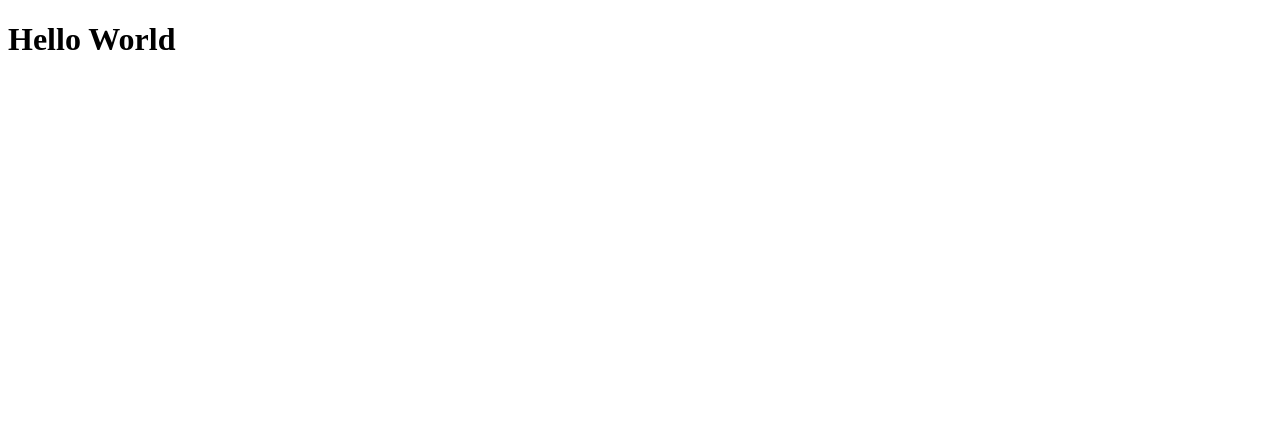
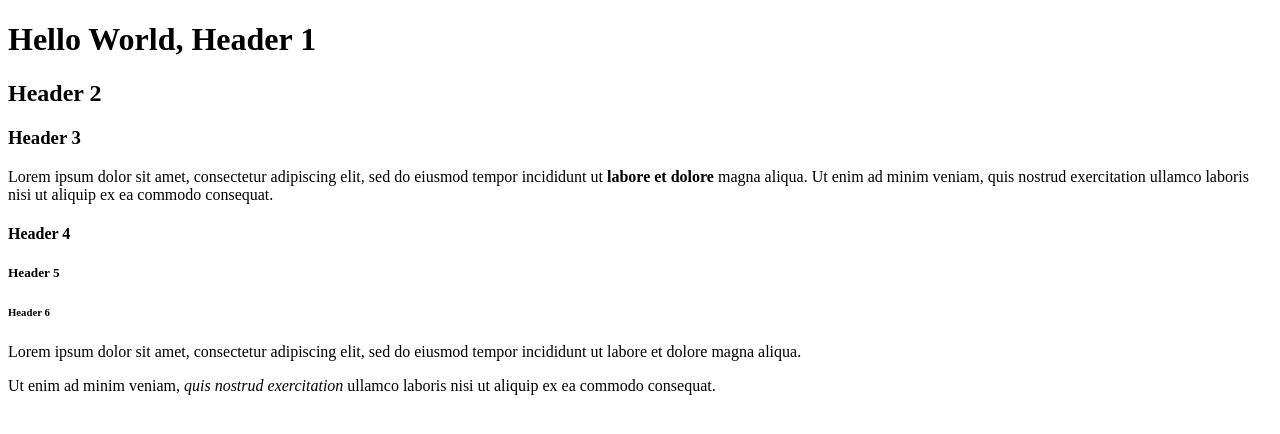
Before and after one commit to Bene-33/the-Odin-Project, a plain HTML site: page html-boilerplate/index.html in a window 1280 px wide. Drawn offline with Linux system fonts and the light colour scheme.

Commit message:
Formatierungen im Text gelernt; fett, kursiv, Absätze und Kommentare

```diff
--- a/html-boilerplate/index.html
+++ b/html-boilerplate/index.html
@@ -1,12 +1,35 @@
 <!DOCTYPE html>
 <!-- Mit "!" "Enter" kann der gesamte Grundbaustein in VScode erstellt werden-->
 <html lang="en">
+    <!--Das ist ein Kommentar-->
     <head>
         <meta charset="UTF-8">
         <title>My First Webpage </title>
     </head>
     <body>
-        <h1>Hello World</h1>
+        <!--Es gibt 6 Header aka Überschriften von <h1> bis <h6>, die wie eine Überschrift hervorgehoben werden-->
+        <h1>Hello World, Header 1</h1>
+        <h2>Header 2</h2>
+        <h3>Header 3</h3>
+        <!--Das Tag <strong> hebt den Text fett hervor und unterstreicht seine Wichtigkeit,
+            Das <b> Tag markiert den Text fett ohne die Wichtigkeit zu unterstreichen-->
+        <p>Lorem ipsum dolor sit amet, consectetur adipiscing elit, sed do eiusmod tempor
+            incididunt ut <strong>labore et dolore </strong>magna aliqua. Ut enim ad minim veniam, quis nostrud exercitation ullamco laboris
+            nisi ut aliquip ex ea commodo consequat.</p>
+        <h4>Header 4</h4>
+        <h5>Header 5</h5>
+        <h6>Header 6</h6>
+
+
+        <!--mit dem Tag <p> werden Absätze im HTML Output eingeführt-->
+        <p>Lorem ipsum dolor sit amet, consectetur adipiscing elit, sed do eiusmod tempor
+            incididunt ut labore et dolore magna aliqua.</p>
+        <!-- Der Tag <em> stellt den Text als kursiv dar  und verändert die eigentliche Bedeutung des Wortes
+            Das <i> Tag stellt den Text kursiv dar und vermittel dadurch eine gewisse Stimmung-->
+        <p>Ut enim ad minim veniam, <em>quis nostrud exercitation</em> ullamco laboris
+            nisi ut aliquip ex ea commodo consequat.</p>
+
+
     </body>
 
 </html>
```
Also changed, not shown: 1 other file.
